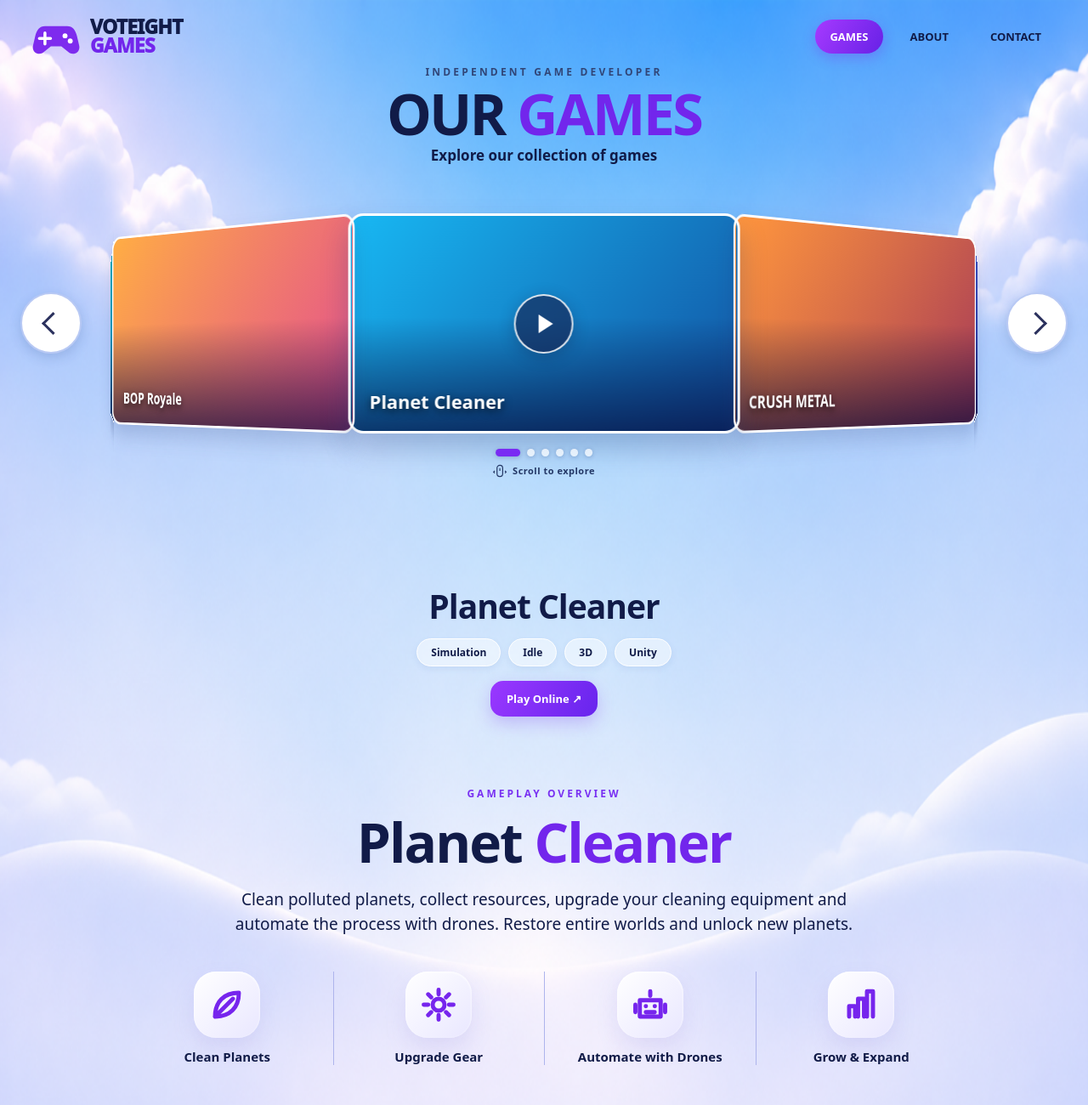
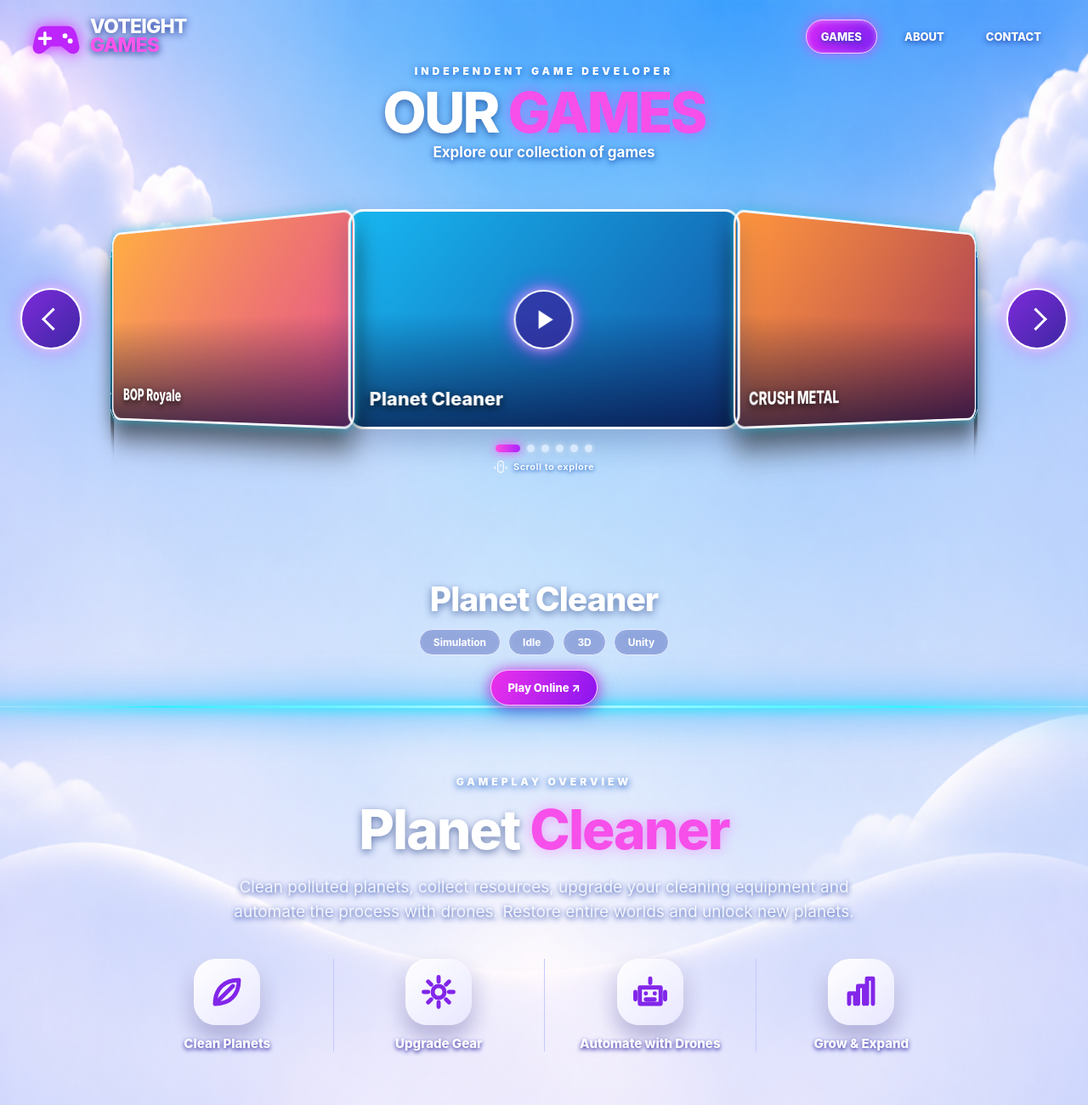
Before and after one commit to Vi2024ddt/Vi2024ddt.github.io, a plain HTML site: page index.html in a window 1280 px wide. Shown: the top 1300 px of the page at 85% size. Drawn offline with Linux system fonts and the light colour scheme.

Commit message:
Apply vibrant neon blue-purple visual theme to Voteight Games portfolio

```diff
--- a/index.html
+++ b/index.html
@@ -1,4 +1,4 @@
-<!doctype html><html lang="en"><head><meta charset="utf-8"><meta name="viewport" content="width=device-width, initial-scale=1"><meta name="theme-color" content="#e9f5ff"><meta name="description" content="Voteight Games — independent game developer. Watch gameplay and explore our games."><title>Voteight Games — Our Games</title>
+<!doctype html><html lang="en"><head><meta charset="utf-8"><meta name="viewport" content="width=device-width, initial-scale=1"><meta name="theme-color" content="#0756c7"><meta name="description" content="Voteight Games — independent game developer. Watch gameplay and explore our games."><title>Voteight Games — Our Games</title>
 <style>
 :root{--ink:#151e4b;--purple:#772af4;--blue:#15a8f2;--muted:#42537e}*{box-sizing:border-box}html{scroll-behavior:smooth}body{margin:0;font-family:Inter,system-ui,Segoe UI,Arial,sans-serif;color:var(--ink);overflow-x:hidden;background:#edf5ff}button,a{font:inherit}button{cursor:pointer}a{text-decoration:none;color:inherit}
 .sky{position:relative;isolation:isolate;overflow:hidden;background:radial-gradient(ellipse at 69% 0%,#318be9 0%,#87c9ff 29%,transparent 57%),radial-gradient(ellipse at 0% 23%,#ffedff 0%,transparent 42%),linear-gradient(175deg,#e8e9ff 0%,#e4f6ff 49%,#f7f6ff 100%);padding-bottom:50px}
@@ -120,6 +120,50 @@ header{max-width:1450px;height:85px}.brand{font-size:23px;letter-spacing:-.8px;l
 .scroll-hint svg{width:16px;height:16px;stroke:currentColor;fill:none;stroke-width:1.8}
 @media(max-width:1000px){.carousel-wrap{height:390px}.carousel-progress{top:calc(min(52vw,520px) * 9 / 16 + 17px)}}
 @media(max-width:650px){.carousel-wrap{height:300px;margin-top:44px}.carousel-progress{top:calc(72vw * 9 / 16 + 14px)}.scroll-hint{font-size:10px}}
+
+/* Vivid neon-sky redesign: preserve carousel mechanics and geometry */
+@import url('https://fonts.googleapis.com/css2?family=Sora:wght@400;500;600;700;800&family=Inter:wght@400;500;600;700;800;900&display=swap');
+:root{--ink:#fff;--purple:#c82bff;--blue:#29e9ff;--muted:#d9e8ff}
+body{font-family:Inter,system-ui,sans-serif;color:#fff;background:#15117b}
+.sky{background-image:linear-gradient(180deg,rgba(0,54,173,.64) 0%,rgba(0,84,221,.60) 38%,rgba(5,40,166,.74) 65%,rgba(111,24,227,.80) 100%),url("Пастельное небо с облачными волнами.png");background-size:cover;background-position:center top;background-repeat:no-repeat;min-height:100vh;padding-bottom:70px}
+.sky:before{content:"";position:absolute;z-index:-1;left:-5%;right:-5%;top:59%;height:3px;background:linear-gradient(90deg,transparent,#24edff 18%,#c6fbff 50%,#27f3ff 80%,transparent);box-shadow:0 0 13px 3px #1ae8ff,0 0 45px 11px #27aaffaa;border-radius:50%}
+.sky:after{background:linear-gradient(90deg,#4b1aca,#5133df 40%,#c537ed 100%);box-shadow:0 -5px 35px #50dfff88;opacity:.55}
+header{max-width:1500px}
+.brand{font-family:Sora,Inter,sans-serif;font-weight:800;color:#fff;text-shadow:0 2px 8px #152c8e}
+.brand span span{color:#ff55ec}
+.brand-icon svg{filter:drop-shadow(0 0 9px #d332ff)}
+.brand-icon svg path:first-child{fill:#bd25fa}
+nav a{color:#fff;font-family:Sora,Inter,sans-serif;font-weight:800;text-shadow:0 2px 6px #123aa6}
+nav a:first-child{background:linear-gradient(110deg,#d527f9,#8023f3);border:1px solid #ffc8ff;box-shadow:0 0 14px #f42bff9e,inset 0 1px 7px #fff6}
+nav a:hover{color:#ffb6ff}
+.hero .eyebrow,.overview .eyebrow{color:#fff;letter-spacing:4px;text-shadow:0 2px 8px #004dbf}
+.hero h1,.selected h2,.overview h2{font-family:Sora,Inter,sans-serif;font-weight:800;text-shadow:0 3px 10px #00206e88}
+.hero h1 span,.overview h2 span{color:#f64fea;text-shadow:0 0 16px #ef28ff66}
+.hero .sub{color:#fff;text-shadow:0 2px 7px #003ea7}
+.game-card{border-color:#f6f8ff;box-shadow:0 0 14px #2adfff99,0 22px 40px #000a}
+.game-card.active{border-color:#fff;box-shadow:0 0 0 2px #d7faff,0 0 22px #16e7ff,0 0 43px #4f69ff88,0 23px 50px #001659a6}
+.game-card strong{font-family:Sora,Inter,sans-serif;font-weight:800;text-shadow:0 3px 10px #000b}
+.play-icon{background:#38219cbd;border:2px solid #fff;box-shadow:0 0 14px #fff8,0 0 25px #b930ff}
+.carousel-arrow{background:linear-gradient(135deg,#7d2bdb,#3e27a3);color:#fff;border:2px solid #fff!important;box-shadow:0 0 12px #f3d3ff,0 0 25px #b436ff8a;font-family:Inter,sans-serif}
+.carousel-arrow:hover{color:#fff;background:#b928f2}
+.progress-dot{background:#d9eaff;box-shadow:0 0 7px #fff8}
+.progress-dot[aria-current="true"]{background:linear-gradient(90deg,#ff4add,#aa25ff);box-shadow:0 0 12px #fa4bff}
+.scroll-hint{color:#f7faff;text-shadow:0 1px 5px #004bb7}
+.selected h2{color:#fff}
+.tag{background:#172b9d52;border:1px solid #e7edff;box-shadow:inset 0 0 8px #ffffff18;color:#fff}
+.game-links a{background:linear-gradient(115deg,#ed31ec,#8a15ef);border:1px solid #ffb5ff;border-radius:22px;box-shadow:0 0 14px #f52ef2a6,0 5px 22px #3200a68a}
+.game-links a:nth-child(n+2){background:#282b8d9c;color:#fff;border:1px solid #d7e5ff}
+.overview{background:transparent}
+.overview p{color:#f4f6ff;text-shadow:0 2px 6px #1535a3}
+.feature{color:#fff;text-shadow:0 2px 5px #2920a0}
+.feature+.feature{border-left:1px solid #c4c9ff}
+.feature-icon{background:linear-gradient(140deg,#fff,#e8e7ff);color:#8226e9;box-shadow:0 0 20px #ffffff66,0 12px 25px #19107855}
+.bottom{background:linear-gradient(120deg,#21136d,#1a145d 55%,#26106b);border-radius:32px 32px 0 0;color:#fff;box-shadow:0 -4px 18px #e944ff80;position:relative}
+.bottom h3{font-family:Sora,Inter,sans-serif;color:#fff;font-size:20px}
+.bottom p{color:#e4dfff}
+.bottom a{color:#fff;background:linear-gradient(110deg,#d92df5,#7622e8);display:inline-block;border-radius:24px;padding:10px 15px;margin:2px 5px 2px 0;box-shadow:0 0 12px #a82eff88}
+footer{background:#130e4b;border-top:1px solid #a65aff}
+@media(max-width:650px){.sky{background-position:center top}.hero .eyebrow,.overview .eyebrow{letter-spacing:2px}.bottom{border-radius:22px 22px 0 0}}
 </style></head><body>
 <div class="sky">
 <header><a href="#games" class="brand"><span class="brand-icon" aria-hidden="true"><svg viewBox="0 0 64 52" width="56" height="46" fill="none"><path d="M17 12h30c7 0 11 5 13 13l3 13c2 8-6 14-13 10l-11-9H25l-11 9C7 52-1 46 1 38l3-13C6 17 10 12 17 12Z" fill="#7E2BEE"/><path d="M17 21v15M9.5 28.5h15" stroke="white" stroke-width="4" stroke-linecap="round"/><circle cx="44" cy="25" r="3.3" fill="white"/><circle cx="51" cy="32" r="3.3" fill="white"/></svg></span><span>VOTEIGHT<br><span>GAMES</span></span></a><nav><a href="#games">GAMES</a><a href="#about">ABOUT</a><a href="#contact">CONTACT</a></nav></header>
```
